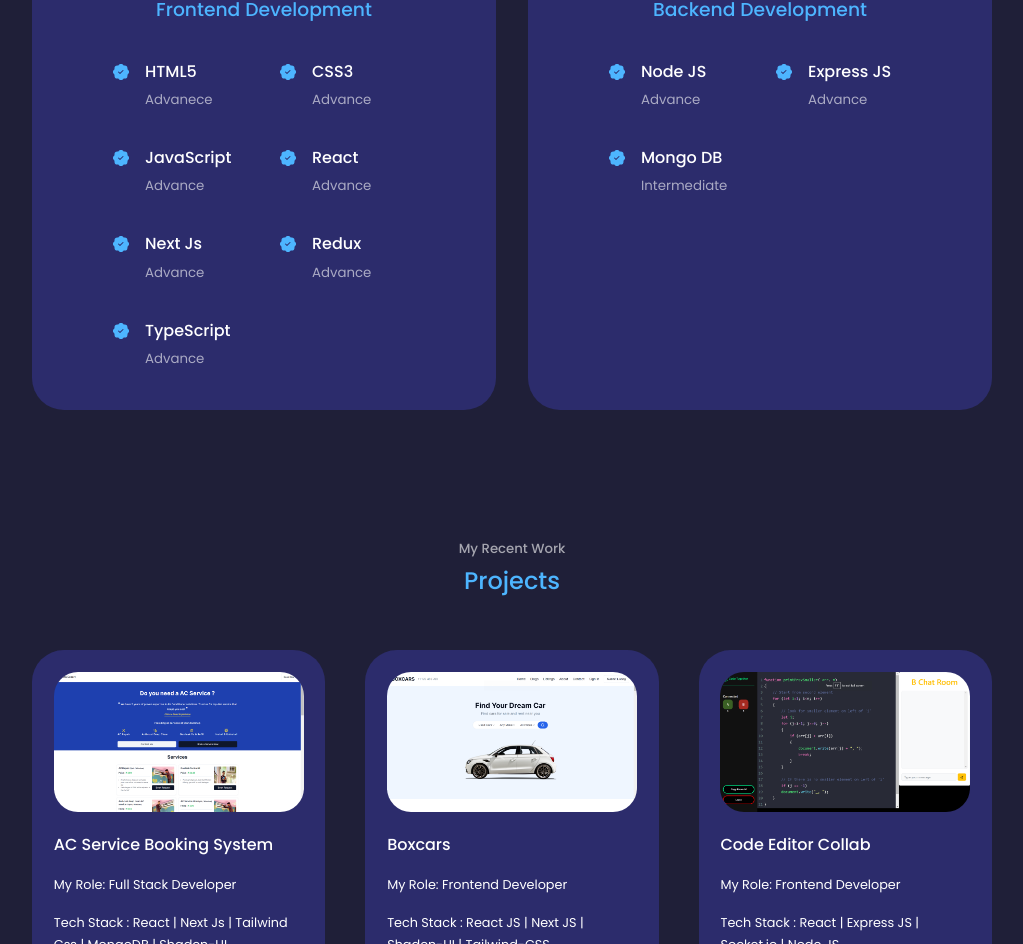
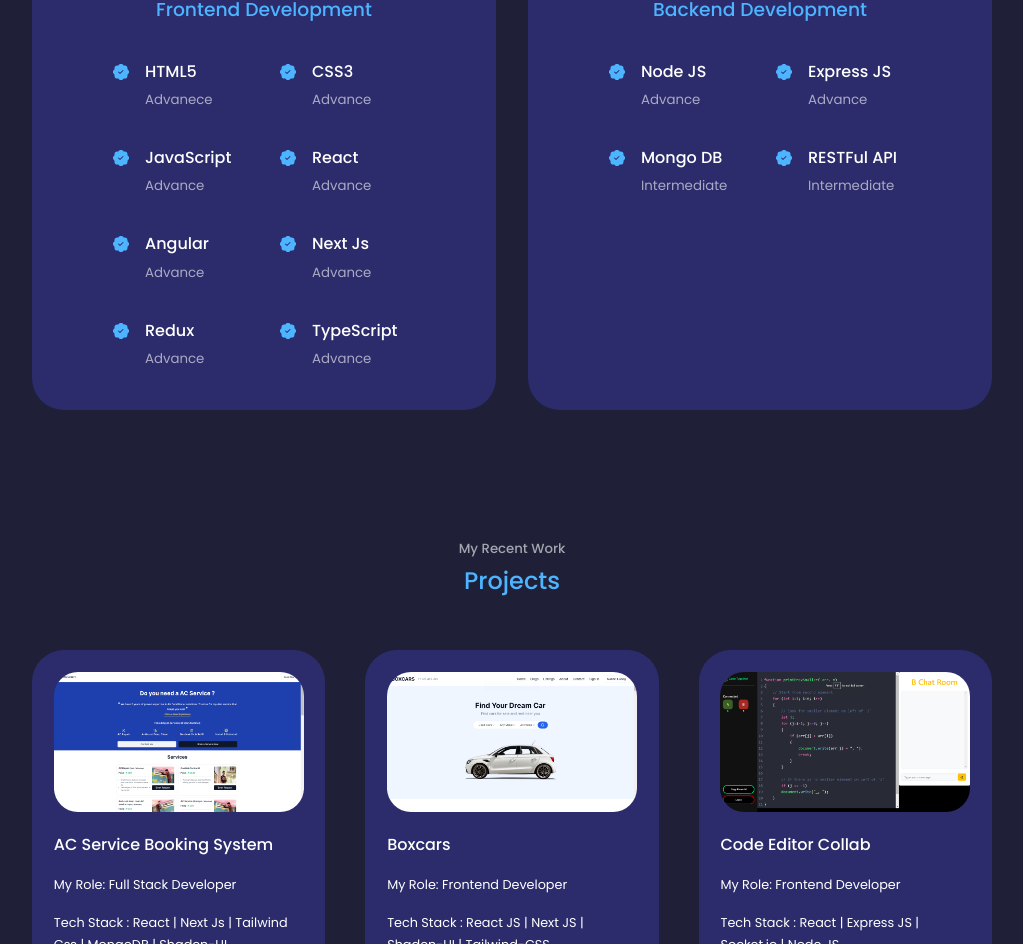
Before and after one commit to ahmadparvej/portfolio-website, a React (Create React App) app: page / in a window 1280 px wide. Shown: the part 1751-2695 px from the top of the page, without its empty margins (128-1151 px from the left). Built offline with nearby package versions, Linux system fonts and the light colour scheme.

Commit message:
update skills

```diff
--- a/src/components/experience/Experience.jsx
+++ b/src/components/experience/Experience.jsx
@@ -35,6 +35,13 @@
                 <BsFillPatchCheckFill className="experience__details-icon"/>
                <div>
                <h4>React</h4>
+                <small className="text-light">Advance</small>
+               </div>
+              </article>
+              <article className="experience__details">
+                <BsFillPatchCheckFill className="experience__details-icon"/>
+               <div>
+               <h4>Angular</h4>
                 <small className="text-light">Advance</small>
                </div>
               </article>
@@ -83,6 +90,13 @@
                 <small className="text-light">Intermediate</small>
                 </div>
               </article>
+              <article className="experience__details">
+                <BsFillPatchCheckFill className="experience__details-icon"/>
+                <div>
+                <h4>RESTFul API</h4>
+                <small className="text-light">Intermediate</small>
+                </div>
+              </article>
             </div>
         </div>
 
```
